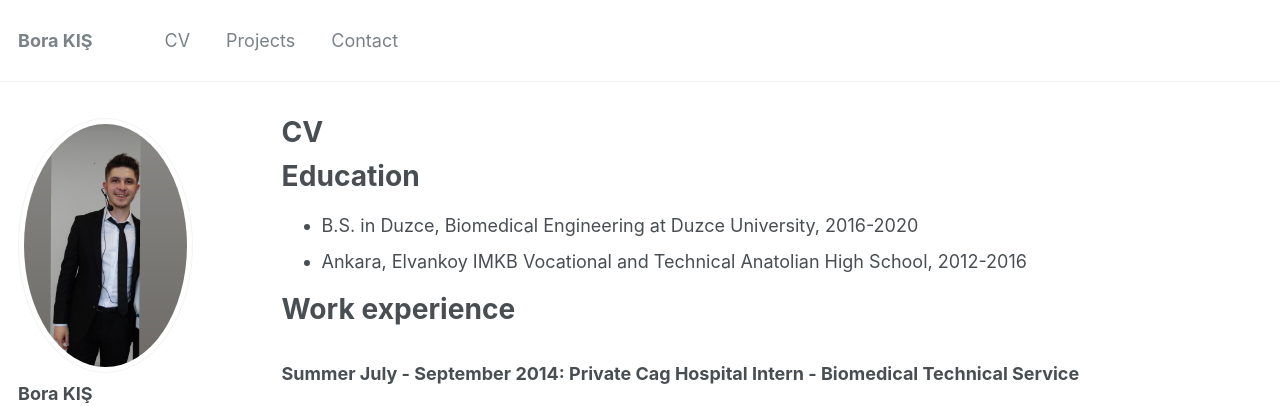
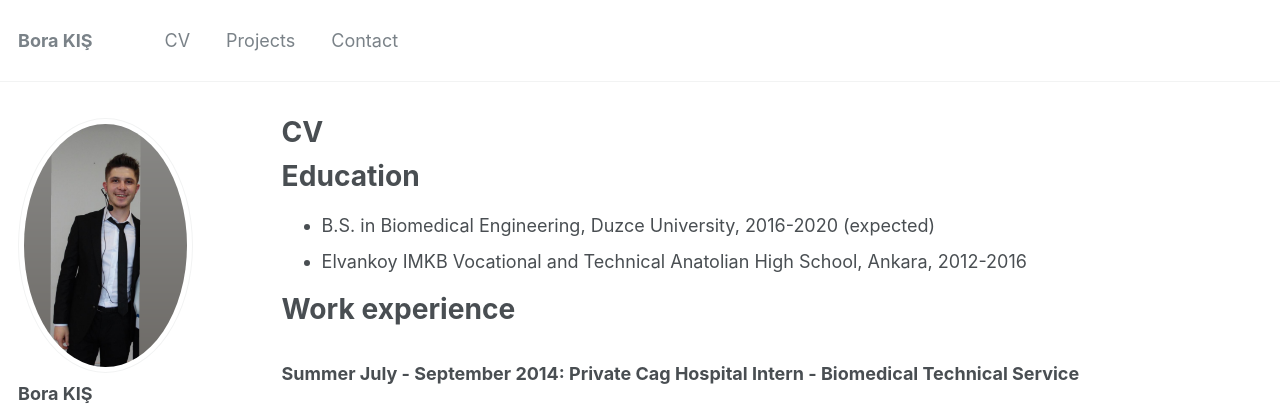
Before and after one commit to BoraKis/borakis.github.io, a Jekyll site: the page built from _pages/cv.md, in a window 1280 px wide and 1284 px high. Shown: the top 406 px of the window. Built offline with Jekyll 4.4.1, drawn with Linux system fonts in a browser that asks for light colours.

Commit message:
Update cv.md

```diff
--- a/_pages/cv.md
+++ b/_pages/cv.md
@@ -11,8 +11,8 @@ redirect_from:
 
 Education
 ======
-* B.S. in Duzce, Biomedical Engineering at Duzce University, 2016-2020
-* Ankara, Elvankoy IMKB Vocational and Technical Anatolian High School, 2012-2016
+* B.S. in Biomedical Engineering, Duzce University, 2016-2020 (expected)
+* Elvankoy IMKB Vocational and Technical Anatolian High School, Ankara, 2012-2016
 
 Work experience
 ======
```
